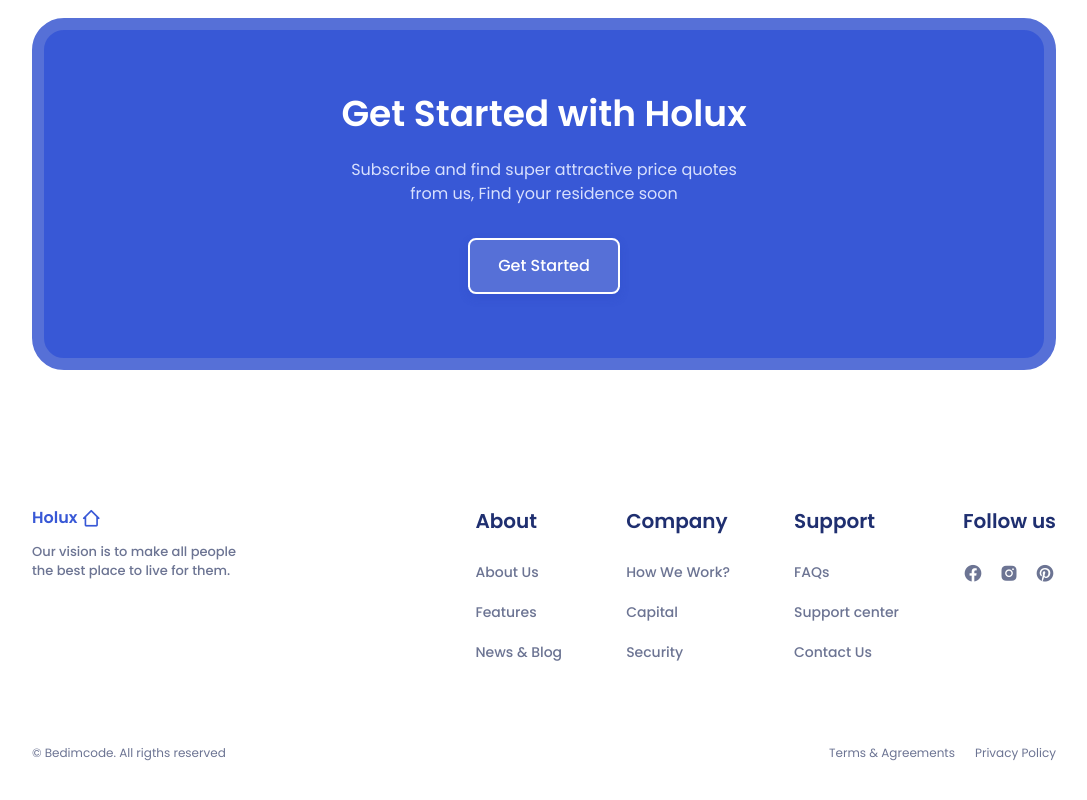
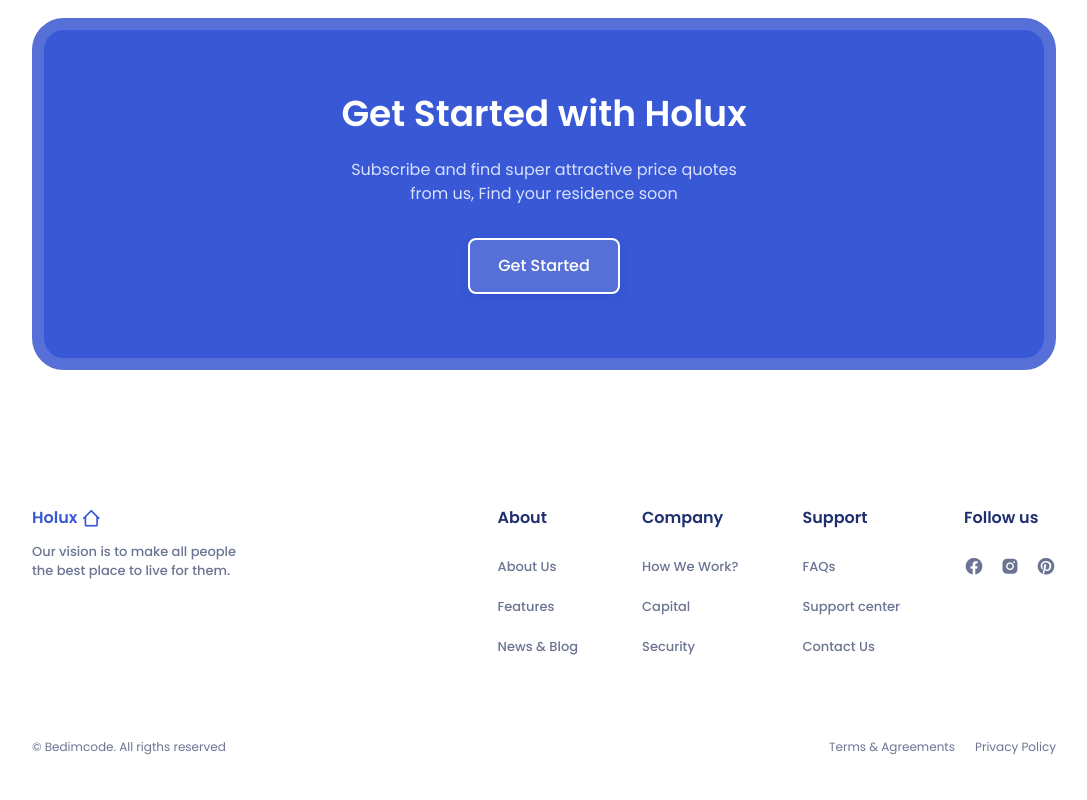
Before and after one commit to shoproizoshlo/real-state-website-vue-ts, a Vue app: page / in a window 1280 px wide. Shown: the part 3524-4324 px from the top of the page, without its empty margins (96-1183 px from the left). Built offline with nearby package versions, Linux system fonts and the light colour scheme.

Commit message:
added tailwind classes to footer link section

```diff
--- a/src/components/footer/FooterLinks.vue
+++ b/src/components/footer/FooterLinks.vue
@@ -1,14 +1,24 @@
 <template>
   <div v-for="section in sections" :key="section.title">
-    <h3 class="footer__title">{{ section.title }}</h3>
-    <ul v-if="section.links" class="footer__links">
+    <h3 class="mb-4 lg:mb-6 text-h3-font-size footer__title">
+      {{ section.title }}
+    </h3>
+    <ul v-if="section.links" class="grid gap-y-2 lg:gap-y-4 footer__links">
       <li v-for="link in section.links" :key="link.text">
-        <a :href="link.href" class="footer__link">{{ link.text }}</a>
+        <a
+          :href="link.href"
+          class="text-small-font-size text-text-color hover:text-title-color font-font-medium duration-300 footer__link"
+          >{{ link.text }}</a
+        >
       </li>
     </ul>
-    <ul v-if="section.socialLinks" class="footer__social">
+    <ul v-if="section.socialLinks" class="flex gap-x-4 footer__social">
       <li v-for="socialLink in section.socialLinks" :key="socialLink.href">
-        <a :href="socialLink.href" target="_blank" class="footer__social-link">
+        <a
+          :href="socialLink.href"
+          target="_blank"
+          class="text-xl text-text-color hover:text-title-color duration-300 footer__social-link"
+        >
           <i :class="socialLink.icon"></i>
         </a>
       </li>
@@ -27,56 +37,4 @@ export default {
 };
 </script>
 
-<style scoped>
-.footer__description,
-.footer__link {
-  font-size: var(--small-font-size);
-  font-weight: var(--font-medium);
-}
-/* grid */
-.footer__content,
-.footer__links {
-  display: grid;
-}
-.footer__title {
-  font-size: var(--h3-font-size);
-  margin-bottom: 1rem;
-}
-/* gap-y-2 */
-.footer__links {
-  row-gap: 0.5rem;
-}
-/*  */
-.footer__link {
-  color: var(--text-color);
-  transition: 0.3s;
-}
-.footer__link:hover {
-  color: var(--title-color);
-}
-/* flex gap-x-4 */
-.footer__social {
-  display: flex;
-  column-gap: 1rem;
-}
-/* text-xl text-text-color */
-.footer__social-link {
-  font-size: 1.25rem;
-  color: var(--text-color);
-
-  transition: 0.3s;
-}
-/* hover:text-title-color */
-.footer__social-link:hover {
-  color: var(--title-color);
-}
-
-@media screen and (min-width: 1023px) {
-  .footer__title {
-    margin-bottom: 1.5rem;
-  }
-  .footer__links {
-    row-gap: 1rem;
-  }
-}
-</style>
+<style scoped></style>
```
